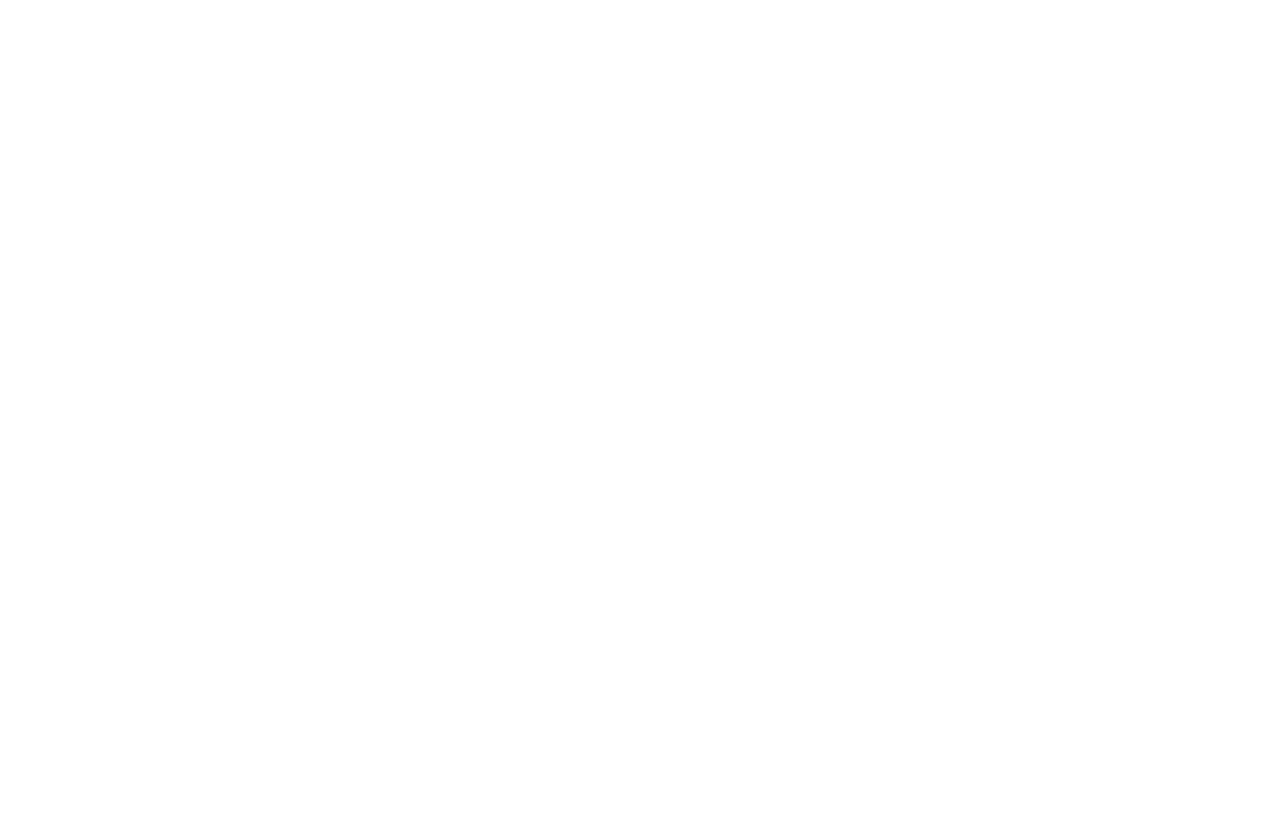
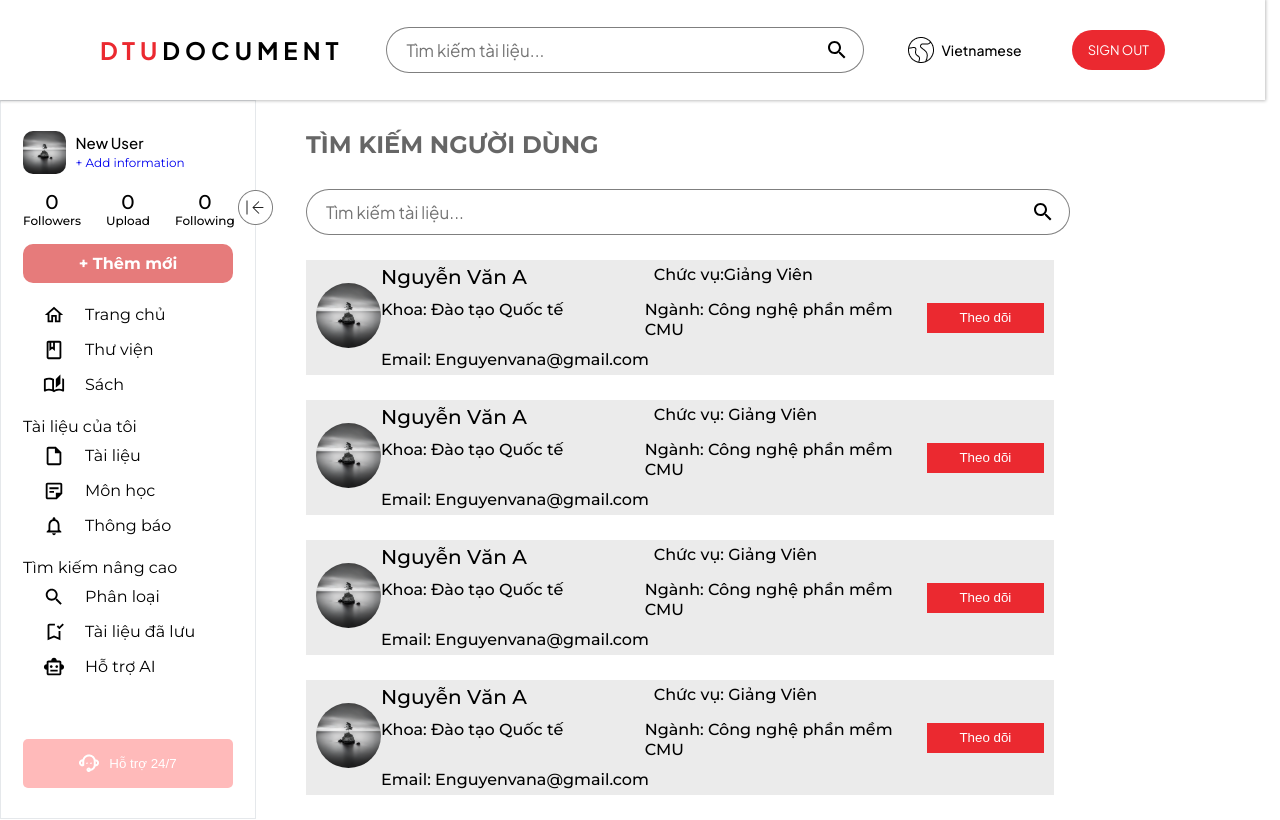
Before and after one commit to khuongdoanngoc/smart-academic-support-system, a React (Vite) app: page /document/searchuser in a window 1280 px wide. Before the commit this address had no page. Shown: the top 820 px of the page. Built offline with nearby package versions, Linux system fonts and the light colour scheme; a web font is replaced by a local one.

Commit message:
stash loi

```diff
--- a/src/redux/store.tsx
+++ b/src/redux/store.tsx
@@ -6,6 +6,7 @@
 import ChatBotReducer from "./ChatBotSlice/ChatBotSlice";
 import { useDispatch,useSelector } from "react-redux";
 import authenticationReducer from "./AuthenticationSlice/AuthenticationSlice";
+import searchUserReducer from "./SearchUserSlice/SearchUserSlice";
 
 const store = configureStore({
   reducer: {
@@ -15,6 +16,7 @@
     notication: NoticatonReducer,
     chatbot: ChatBotReducer,
     authentication: authenticationReducer,
+    searchUser:searchUserReducer
   },
 });
 
--- a/src/routes/section.tsx
+++ b/src/routes/section.tsx
@@ -12,6 +12,7 @@
 import EditProfile from "../pages/EditProfile";
 import Notication from "../pages/Notication";
 import ProtectedRoute from "./ProtectedRoute";
+import SearchUser from "../pages/SearchUser";
 
 export default function Router() {
   const routes = useRoutes([
@@ -62,6 +63,7 @@
           index: true,
         },
         { path: "/document/notication", element: <Notication />, index: true },
+        { path: "/document/searchuser", element: <SearchUser />, index: true },
       ],
     },
   ]);
--- a/src/sections/SearchUser/components/SearchUserComponents.tsx
+++ b/src/sections/SearchUser/components/SearchUserComponents.tsx
@@ -9,12 +9,13 @@
   PaginationRenderItemParams,
 } from "@mui/material";
 import { useState } from "react";
-import { useDispatch } from "react-redux";
-import { AppDispatch } from "../../../redux/store";
+// import { useDispatch } from "react-redux";
+import {  RootState, useAppDispatch } from "../../../redux/store";
 import {
   clearSearchUser,
   SearchUserAction,
 } from "../../../redux/SearchUserSlice/SearchUserSlice";
+import { useSelector } from "react-redux";
 const cx = classnames.bind(styles);
 interface Subject {
   id: number;
@@ -68,7 +69,8 @@
 ];
 const SearchUserComponents = () => {
   const alphabet = Array.from("1234567");
-  const dispatch = useDispatch<AppDispatch>();
+  const dispatch = useAppDispatch();
+  const {listSearch} =useSelector((state:RootState) => state.searchUser);
 
   const itemsPerPage = 9;
   const [currentPage, setCurrentPage] = useState<number>(1);
@@ -81,6 +83,8 @@
     const endIndex = startIndex + itemsPerPage;
     return data.slice(startIndex, endIndex);
   };
+  console.log(listSearch);
+
   const handleChangeSearch = async (value: string) => {
     if (!value.trim()) {
       dispatch(clearSearchUser());
@@ -133,8 +137,8 @@
             <button>Theo dõi</button>
           </div>
         </div>
-        {filteredDataList(fakeSubjects).map((item) => (
-          <div className={cx("user-body-list")}>
+        {filteredDataList(fakeSubjects).map((item,index) => (
+          <div className={cx("user-body-list")}  key={index}>
             <div className={cx("user-list-img")}>
               <img src={UserAvatar} alt="avartar" />
             </div>
--- a/src/services/SearchUserAPI/SearchUserApi.tsx
+++ b/src/services/SearchUserAPI/SearchUserApi.tsx
@@ -6,6 +6,7 @@
   firstName: string;
   lastName:string;
   email:string;
+  profilePicture:string;
 }
 
 export const SearchUserAPI = async (data: string) => {
```
